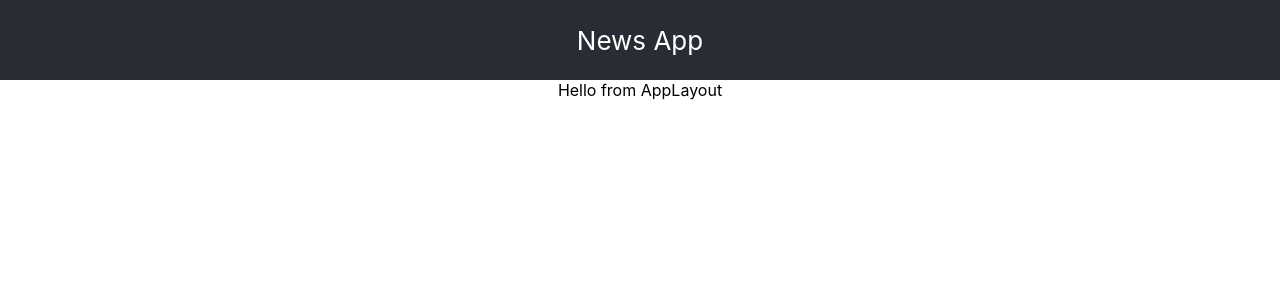
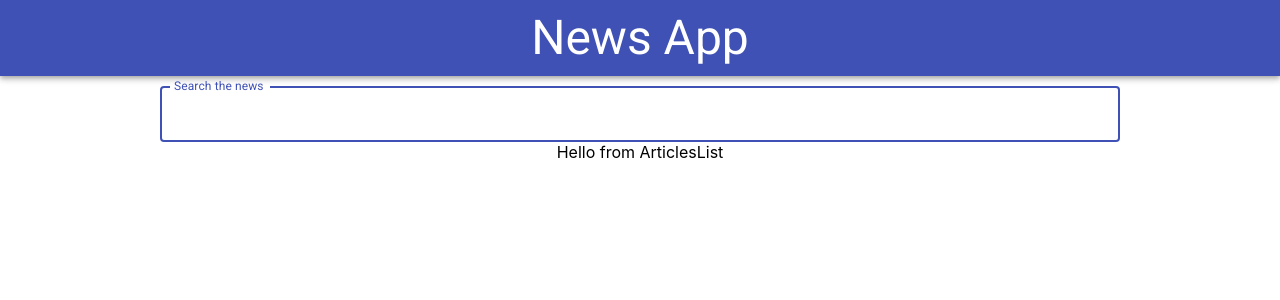
Before and after one commit to AsheshL/News-App-Frontend, a React (Create React App) app: page / in a window 1280 px wide. Shown: the top 300 px of the page. Built offline with nearby package versions, Linux system fonts and the light colour scheme.

Commit message:
added material-ui and improved code structure

```diff
--- a/package.json
+++ b/package.json
@@ -3,6 +3,8 @@
   "version": "0.1.0",
   "private": true,
   "dependencies": {
+    "@material-ui/core": "4.11.0",
+    "@material-ui/icons": "4.9.1",
     "@testing-library/jest-dom": "^5.11.4",
     "@testing-library/react": "^11.1.0",
     "@testing-library/user-event": "^12.1.10",
--- a/public/index.html
+++ b/public/index.html
@@ -15,6 +15,7 @@
       user's mobile device or desktop. See https://developers.google.com/web/fundamentals/web-app-manifest/
     -->
     <link rel="manifest" href="%PUBLIC_URL%/manifest.json" />
+    <link rel="stylesheet" href="https://fonts.googleapis.com/css?family=Roboto:300,400,500,700&display=swap" />
     <!--
       Notice the use of %PUBLIC_URL% in the tags above.
       It will be replaced with the URL of the `public` folder during the build.
--- a/src/App.js
+++ b/src/App.js
@@ -1,13 +1,14 @@
 import './App.css';
-import AppLayout from './components/AppLayout'
+import AppHeader from './components/AppHeader'
+import SearchBox from './components/SearchBox'
+import ArticlesList from './components/ArticlesList'
 
 function App() {
   return (
     <div className="App">
-      <header className="App-header">
-        News App
-      </header>
-      <AppLayout />
+      <AppHeader />
+      <SearchBox />
+      <ArticlesList />
     </div>
   );
 }
--- /dev/null
+++ b/src/components/AppHeader/index.js
@@ -0,0 +1,22 @@
+import React from 'react';
+import { AppBar, Typography } from '@material-ui/core'
+import { makeStyles } from '@material-ui/styles'
+
+const useStyles = makeStyles(() => ({
+  root: {
+    flexGrow: 1,
+    padding: '10px 0px'
+  }
+}))
+
+function AppHeader() {
+
+  const classes = useStyles()
+  return (
+    <AppBar position='static' className={classes.root}>
+      <Typography variant='h3'> News App</Typography>
+    </AppBar>
+  )
+}
+
+export default AppHeader
--- a/src/components/AppLayout.js
+++ /dev/null
@@ -1,10 +0,0 @@
-import React from 'react';
-
-function AppLayout() {
-
-  return (
-    <div>Hello from AppLayout</div>
-  )
-}
-
-export default AppLayout
--- /dev/null
+++ b/src/components/ArticlesList/index.js
@@ -0,0 +1,10 @@
+import React from 'react';
+
+function ArticlesList() {
+
+  return (
+    <div>Hello from ArticlesList</div>
+  )
+}
+
+export default ArticlesList
--- /dev/null
+++ b/src/components/SearchBox/index.js
@@ -0,0 +1,24 @@
+import React from 'react';
+import { TextField } from '@material-ui/core'
+import { makeStyles } from '@material-ui/core'
+
+const useStyles = makeStyles(()=> ({
+  searchContainer: {
+    marginTop: 10
+  },
+  searchText: {
+    width: 960
+  }
+}))
+
+function SearchBox() {
+
+  const classes = useStyles()
+  return (
+    <div className={classes.searchContainer}>
+    <TextField classes={{root: classes.searchText}} autoFocus id="news-search" label="Search the news" type="search" variant="outlined" />
+    </div>
+  )
+}
+
+export default SearchBox
```
Also changed, not shown: 1 other file (tests, documents, lock files or other folders).
